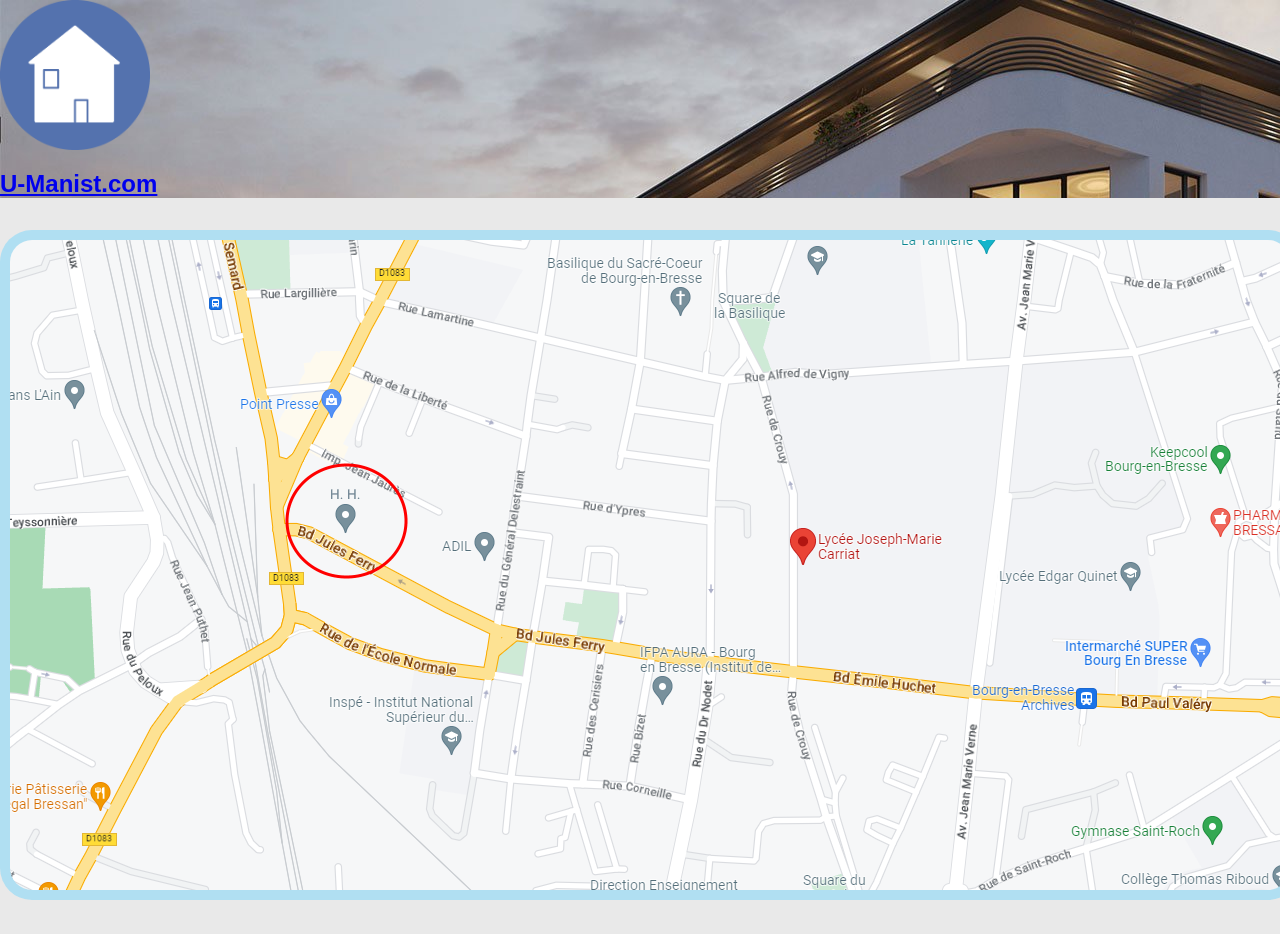
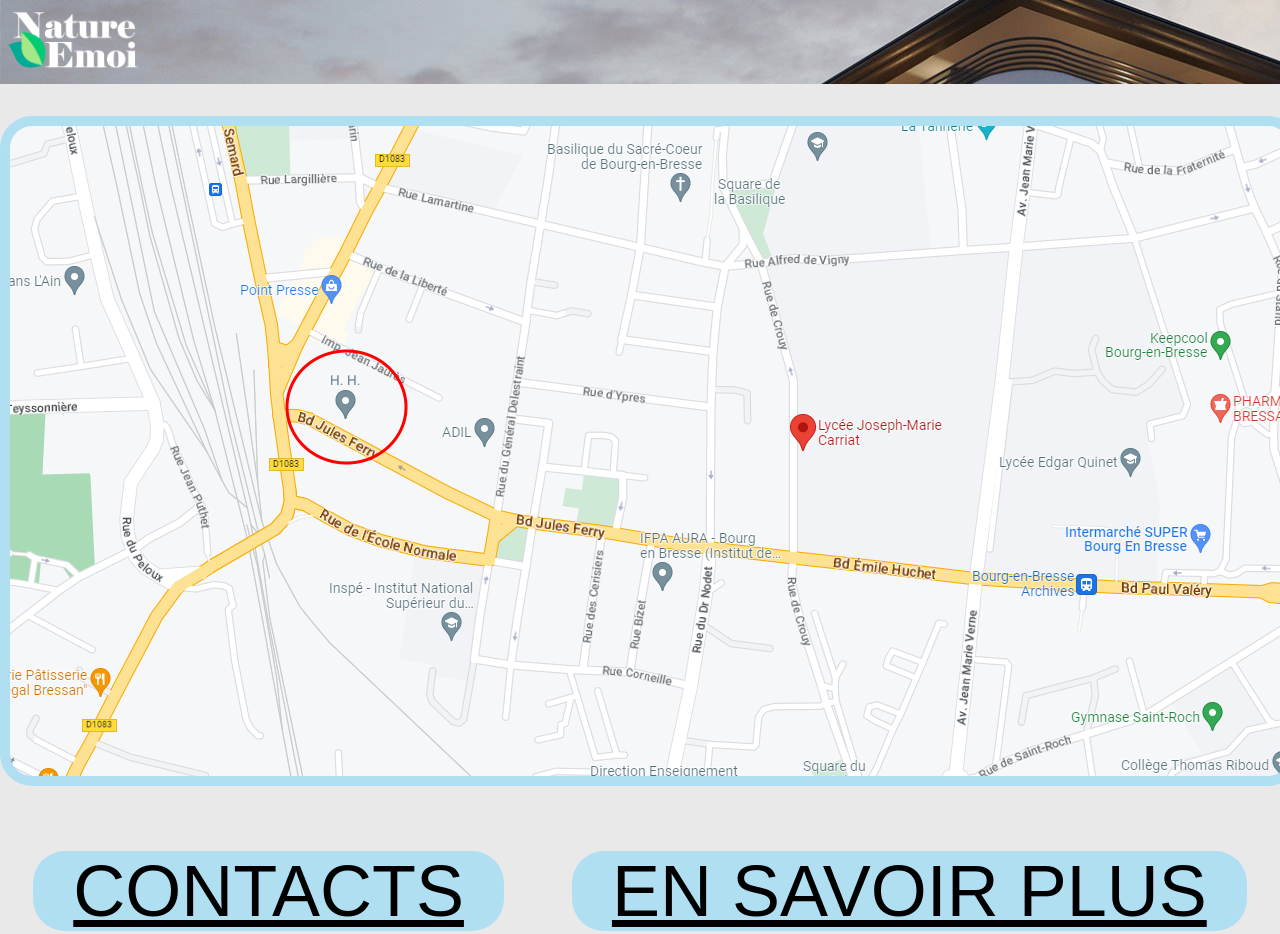
Before and after one commit to PerfectFeebas/ProjetLyc-e, a plain HTML site: page index.html in a window 1280 px wide. Shown: the top 934 px of the page. Drawn offline with Linux system fonts and the light colour scheme; a web font is replaced by a local one.

Commit message:
Update index.html

```diff
--- a/index.html
+++ b/index.html
@@ -10,7 +10,7 @@
         <meta charset="UTF-8">
         <meta name="viewport" content="width=device-width, initial-scale=1.0">
 
-        <title >U-Manist</title>
+        <title>U-Manist</title>
         <link rel="stylesheet" href="CSS/styles.CSS">
     </head>
 
@@ -18,10 +18,7 @@
 
         <section class="top-page">
            <header class="header">
-                <a href="index.html"><img href="index.html" src="images/R.png" alt="logo-site-web"></a>
-                <div class="landing-page">
-                    <h1><a href="index.html">U-Manist.com</a></h1>
-                </div>
+                <a href="index.html"><img href="index.html" src="images/logo.png" alt="logo-site-web"></a>
             </header>
         </section>
 
```
